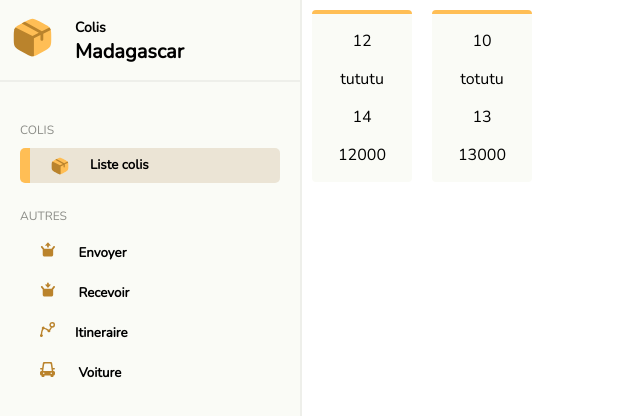
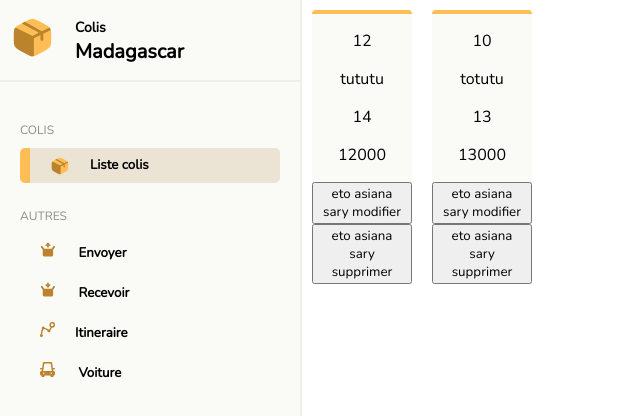
Before and after one commit to UzuiNate/Colis, a React (Vite) app: page /voiture in a window 1280 px wide. Shown: the top 416 px of the page, without its empty margins (0-640 px from the left). Built offline with nearby package versions, Linux system fonts and the light colour scheme.

Commit message:
nasiko button

```diff
--- a/src/views/CarteVoiture.tsx
+++ b/src/views/CarteVoiture.tsx
@@ -31,6 +31,8 @@ let voiture = [
             <p>{voiture.design}</p>
             <p>{voiture.codeit}</p>
             <p>{voiture.frais}</p>
+            <button>eto asiana sary modifier</button>
+            <button>eto asiana sary supprimer</button>
         </div>)
         }
     </>
```
